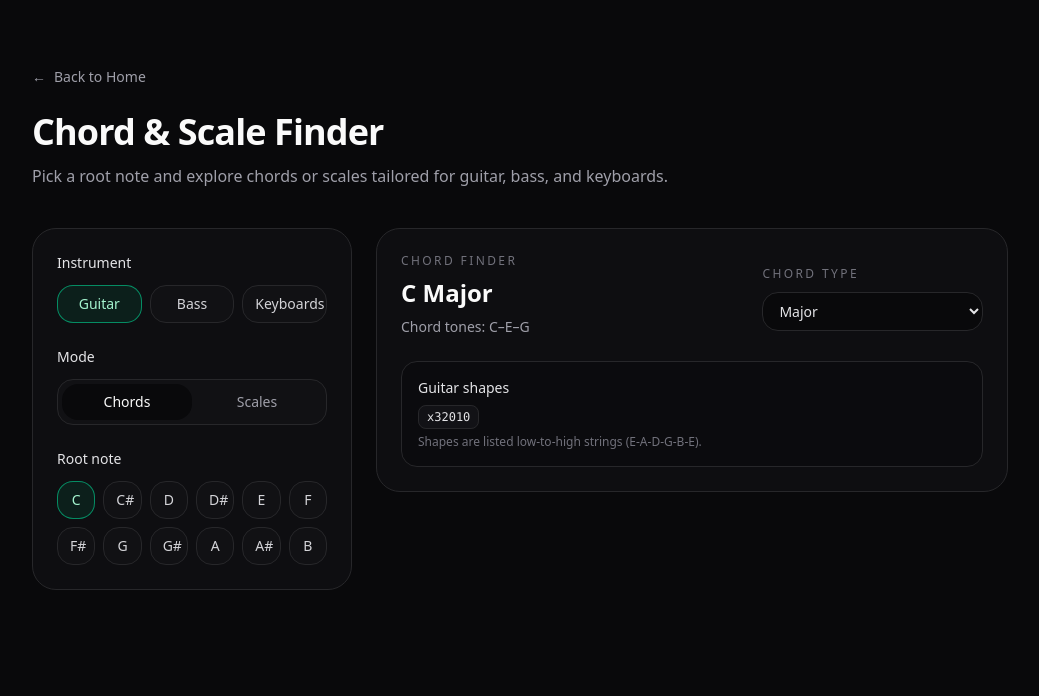
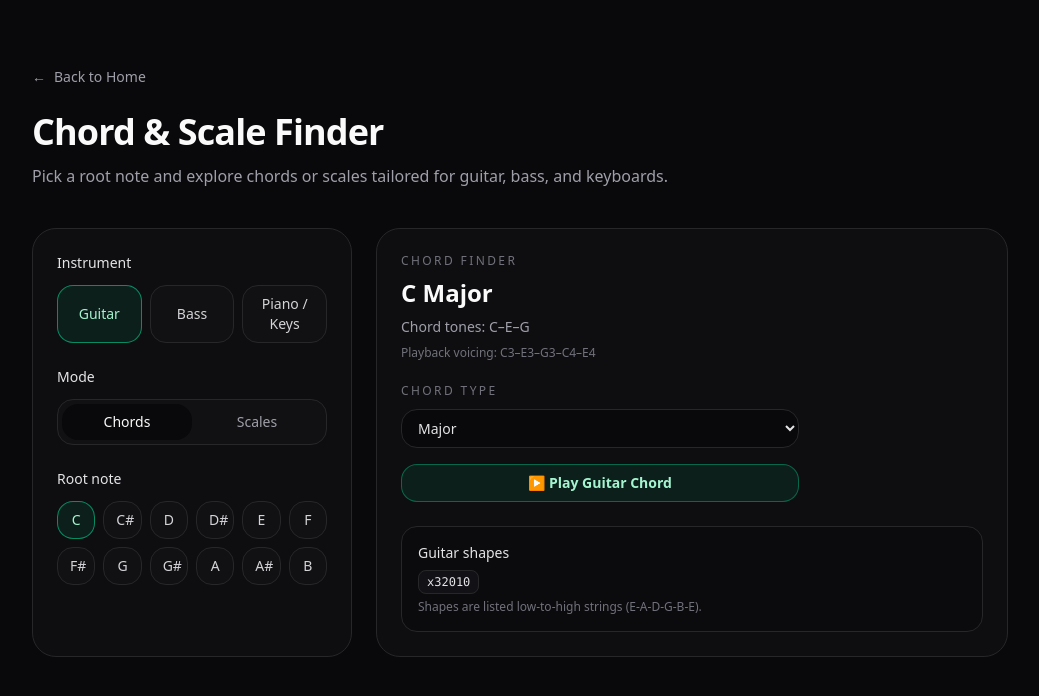
Before and after one commit to mohithkaranth/tonehouse-ai-coach, a Next.js app: page /finder in a window 1280 px wide. Shown: the top 696 px of the page, without its empty margins (120-1159 px from the left). Built offline with nearby package versions, Linux system fonts and the light colour scheme.

Commit message:
Add Tone.js chord playback by instrument

```diff
--- a/components/finder/ChordResult.tsx
+++ b/components/finder/ChordResult.tsx
@@ -1,3 +1,7 @@
+"use client";
+
+import { useEffect, useMemo, useRef, useState } from "react";
+import * as Tone from "tone";
 import { buildChord } from "@/lib/music";
 import type { ChordType, Instrument, NoteName } from "./types";
 
@@ -48,15 +52,68 @@ const GUITAR_SHAPES: Record<string, string[]> = {
   "A|Sus4": ["x02230"],
 };
 
-const bassStrings = ["E", "A", "D", "G"];
 const noteOrder = ["C", "C#", "D", "D#", "E", "F", "F#", "G", "G#", "A", "A#", "B"] as const;
+
+function noteToMidi(note: NoteName, octave: number) {
+  return octave * 12 + noteOrder.indexOf(note);
+}
+
+function buildAscendingNotes(noteNames: NoteName[], baseOctave: number) {
+  if (noteNames.length === 0) return [] as string[];
+  const notes: string[] = [];
+  let prevMidi = noteToMidi(noteNames[0], baseOctave);
+  notes.push(`${noteNames[0]}${baseOctave}`);
+
+  for (const note of noteNames.slice(1)) {
+    let octave = baseOctave;
+    let midi = noteToMidi(note, octave);
+    while (midi <= prevMidi) {
+      octave += 1;
+      midi = noteToMidi(note, octave);
+    }
+    notes.push(`${note}${octave}`);
+    prevMidi = midi;
+  }
+
+  return notes;
+}
+
+function buildInstrumentVoicing(tones: NoteName[], instrument: Instrument) {
+  const rootTone = tones[0];
+  const thirdTone = tones[1] ?? rootTone;
+  const fifthTone = tones[2] ?? thirdTone;
+  const seventhTone = tones[3];
+
+  if (instrument === "Bass") {
+    const bassFifth = fifthTone ?? rootTone;
+    return buildAscendingNotes([rootTone, bassFifth], 2);
+  }
+
+  if (instrument === "Piano / Keys") {
+    const pattern = seventhTone
+      ? [rootTone, thirdTone, fifthTone, seventhTone]
+      : [rootTone, thirdTone, fifthTone, rootTone];
+    return buildAscendingNotes(pattern, 3);
+  }
+
+  const pattern = seventhTone
+    ? [rootTone, thirdTone, fifthTone, seventhTone, thirdTone]
+    : [rootTone, thirdTone, fifthTone, rootTone, thirdTone];
+  return buildAscendingNotes(pattern, 3);
+}
 
 function getBassShape(root: NoteName, tones: NoteName[]) {
   const rootIndex = noteOrder.indexOf(root);
   const fifth = tones[2] ?? tones[1] ?? root;
   const fifthIndex = noteOrder.indexOf(fifth);
-  const rootFret = rootIndex >= noteOrder.indexOf("E") ? rootIndex - noteOrder.indexOf("E") : rootIndex + 12 - noteOrder.indexOf("E");
-  const fifthFret = fifthIndex >= noteOrder.indexOf("A") ? fifthIndex - noteOrder.indexOf("A") : fifthIndex + 12 - noteOrder.indexOf("A");
+  const rootFret =
+    rootIndex >= noteOrder.indexOf("E")
+      ? rootIndex - noteOrder.indexOf("E")
+      : rootIndex + 12 - noteOrder.indexOf("E");
+  const fifthFret =
+    fifthIndex >= noteOrder.indexOf("A")
+      ? fifthIndex - noteOrder.indexOf("A")
+      : fifthIndex + 12 - noteOrder.indexOf("A");
 
   return `Root on E string fret ${rootFret}, fifth on A string fret ${fifthFret}`;
 }
@@ -76,11 +133,106 @@ interface ChordResultProps {
 }
 
 export default function ChordResult({ root, type, instrument, onTypeChange }: ChordResultProps) {
-  const tones = buildChord(root, type);
+  const tones = useMemo(() => buildChord(root, type), [root, type]);
   const chordName = `${root} ${type}`;
   const tonesDisplay = tones.join("–");
   const shapes = GUITAR_SHAPES[`${root}|${type}`] ?? [];
   const inversions = buildInversions(tones);
+  const voicingNotes = useMemo(() => buildInstrumentVoicing(tones, instrument), [tones, instrument]);
+
+  const guitarSynthRef = useRef<Tone.PolySynth<Tone.Synth> | null>(null);
+  const pianoSynthRef = useRef<Tone.PolySynth<Tone.Synth> | null>(null);
+  const bassSynthRef = useRef<Tone.MonoSynth | null>(null);
+
+  const [isLoading, setIsLoading] = useState(false);
+  const [isReady, setIsReady] = useState(false);
+
+  useEffect(() => {
+    return () => {
+      guitarSynthRef.current?.dispose();
+      pianoSynthRef.current?.dispose();
+      bassSynthRef.current?.dispose();
+    };
+  }, []);
+
+  const ensureAudioReady = async () => {
+    if (isReady) return;
+    setIsLoading(true);
+    await Tone.start();
+    setIsReady(true);
+    setIsLoading(false);
+  };
+
+  const getGuitarSynth = () => {
+    if (!guitarSynthRef.current) {
+      guitarSynthRef.current = new Tone.PolySynth(Tone.Synth, {
+        oscillator: { type: "triangle" },
+        envelope: {
+          attack: 0.005,
+          decay: 0.6,
+          sustain: 0,
+          release: 0.5,
+        },
+      }).toDestination();
+    }
+    return guitarSynthRef.current;
+  };
+
+  const getPianoSynth = () => {
+    if (!pianoSynthRef.current) {
+      pianoSynthRef.current = new Tone.PolySynth(Tone.Synth, {
+        oscillator: { type: "sine" },
+        envelope: {
+          attack: 0.02,
+          decay: 1.2,
+          sustain: 0.4,
+          release: 1.6,
+        },
+      }).toDestination();
+    }
+    return pianoSynthRef.current;
+  };
+
+  const getBassSynth = () => {
+    if (!bassSynthRef.current) {
+      bassSynthRef.current = new Tone.MonoSynth({
+        oscillator: { type: "sine" },
+        envelope: {
+          attack: 0.01,
+          decay: 0.3,
+          sustain: 0.5,
+          release: 1.1,
+        },
+      }).toDestination();
+    }
+    return bassSynthRef.current;
+  };
+
+  const handlePlay = async () => {
+    await ensureAudioReady();
+
+    const now = Tone.now();
+    if (instrument === "Guitar") {
+      const synth = getGuitarSynth();
+      voicingNotes.forEach((note, index) => {
+        synth.triggerAttackRelease(note, "2n", now + index * 0.04);
+      });
+      return;
+    }
+
+    if (instrument === "Piano / Keys") {
+      const synth = getPianoSynth();
+      synth.triggerAttackRelease(voicingNotes, "2n", now);
+      return;
+    }
+
+    const synth = getBassSynth();
+    voicingNotes.forEach((note) => {
+      synth.triggerAttackRelease(note, "1n", now);
+    });
+  };
+
+  const playLabel = isLoading ? "Loading audio..." : `▶ Play ${instrument} Chord`;
 
   return (
     <div className="rounded-3xl border border-zinc-800 bg-zinc-900/40 p-6">
@@ -89,6 +241,7 @@ export default function ChordResult({ root, type, instrument, onTypeChange }: Ch
           <p className="text-xs uppercase tracking-[0.2em] text-zinc-500">Chord Finder</p>
           <h2 className="mt-2 text-2xl font-semibold text-zinc-50">{chordName}</h2>
           <p className="mt-2 text-sm text-zinc-400">Chord tones: {tonesDisplay}</p>
+          <p className="mt-2 text-xs text-zinc-500">Playback voicing: {voicingNotes.join("–")}</p>
         </div>
         <div className="min-w-[220px]">
           <label className="text-xs font-medium uppercase tracking-[0.2em] text-zinc-500">
@@ -105,13 +258,21 @@ export default function ChordResult({ root, type, instrument, onTypeChange }: Ch
               </option>
             ))}
           </select>
+          <button
+            type="button"
+            onClick={handlePlay}
+            disabled={isLoading}
+            className="mt-4 w-full rounded-2xl border border-emerald-400/40 bg-emerald-500/10 px-4 py-2 text-sm font-semibold text-emerald-200 transition hover:border-emerald-300/70 hover:text-emerald-100 disabled:cursor-not-allowed disabled:border-zinc-700 disabled:bg-zinc-900/60 disabled:text-zinc-500"
+          >
+            {playLabel}
+          </button>
         </div>
       </div>
 
       <div className="mt-6 space-y-4">
-        {instrument === "Keyboards" ? (
+        {instrument === "Piano / Keys" ? (
           <div className="rounded-2xl border border-zinc-800 bg-zinc-950/40 p-4">
-            <p className="text-sm font-medium text-zinc-200">Keyboard notes</p>
+            <p className="text-sm font-medium text-zinc-200">Piano / keys notes</p>
             <p className="mt-2 text-sm text-zinc-400">Play: {tonesDisplay}</p>
             {inversions.length > 0 && (
               <div className="mt-3 text-xs text-zinc-500">
--- a/components/finder/FinderClient.tsx
+++ b/components/finder/FinderClient.tsx
@@ -26,6 +26,13 @@ function readStorage<T>(key: string, fallback: T) {
   return stored ? (stored as T) : fallback;
 }
 
+function normalizeInstrument(value: string): Instrument {
+  if (value === "Keyboards") return "Piano / Keys";
+  if (value === "Piano / Keys") return "Piano / Keys";
+  if (value === "Bass") return "Bass";
+  return "Guitar";
+}
+
 export default function FinderClient() {
   const [instrument, setInstrument] = useState<Instrument>(DEFAULT_INSTRUMENT);
   const [mode, setMode] = useState<FinderMode>(DEFAULT_MODE);
@@ -34,7 +41,8 @@ export default function FinderClient() {
   const [scaleType, setScaleType] = useState<ScaleType>(DEFAULT_SCALE);
 
   useEffect(() => {
-    setInstrument(readStorage(STORAGE_KEYS.instrument, DEFAULT_INSTRUMENT));
+    const storedInstrument = readStorage(STORAGE_KEYS.instrument, DEFAULT_INSTRUMENT) as string;
+    setInstrument(normalizeInstrument(storedInstrument));
     setMode(readStorage(STORAGE_KEYS.mode, DEFAULT_MODE));
     setRoot(readStorage(STORAGE_KEYS.root, DEFAULT_ROOT));
   }, []);
--- a/components/finder/InstrumentSelector.tsx
+++ b/components/finder/InstrumentSelector.tsx
@@ -1,6 +1,6 @@
 import type { Instrument } from "./types";
 
-const instruments: Instrument[] = ["Guitar", "Bass", "Keyboards"];
+const instruments: Instrument[] = ["Guitar", "Bass", "Piano / Keys"];
 
 interface InstrumentSelectorProps {
   value: Instrument;
--- a/components/finder/ScaleResult.tsx
+++ b/components/finder/ScaleResult.tsx
@@ -50,9 +50,9 @@ export default function ScaleResult({ root, type, instrument, onTypeChange }: Sc
       </div>
 
       <div className="mt-6 space-y-4">
-        {instrument === "Keyboards" ? (
+        {instrument === "Piano / Keys" ? (
           <div className="rounded-2xl border border-zinc-800 bg-zinc-950/40 p-4">
-            <p className="text-sm font-medium text-zinc-200">Keyboard notes</p>
+            <p className="text-sm font-medium text-zinc-200">Piano / keys notes</p>
             <p className="mt-2 text-sm text-zinc-400">Play ascending: {notesDisplay}</p>
             <p className="mt-2 text-xs text-zinc-500">Suggested fingering: 1-2-3-1-2-3-4-5</p>
           </div>
--- a/components/finder/types.ts
+++ b/components/finder/types.ts
@@ -1,6 +1,6 @@
 import type { ChordType, NoteName, ScaleType } from "@/lib/music";
 
-export type Instrument = "Guitar" | "Bass" | "Keyboards";
+export type Instrument = "Guitar" | "Bass" | "Piano / Keys";
 export type FinderMode = "Chords" | "Scales";
 
 export type { ChordType, NoteName, ScaleType };
--- a/package.json
+++ b/package.json
@@ -15,7 +15,8 @@
     "react": "19.2.3",
     "react-dom": "19.2.3",
     "react-markdown": "^10.1.0",
-    "remark-gfm": "^4.0.1"
+    "remark-gfm": "^4.0.1",
+    "tone": "^14.8.49"
   },
   "devDependencies": {
     "@tailwindcss/cli": "^4.1.18",
```
